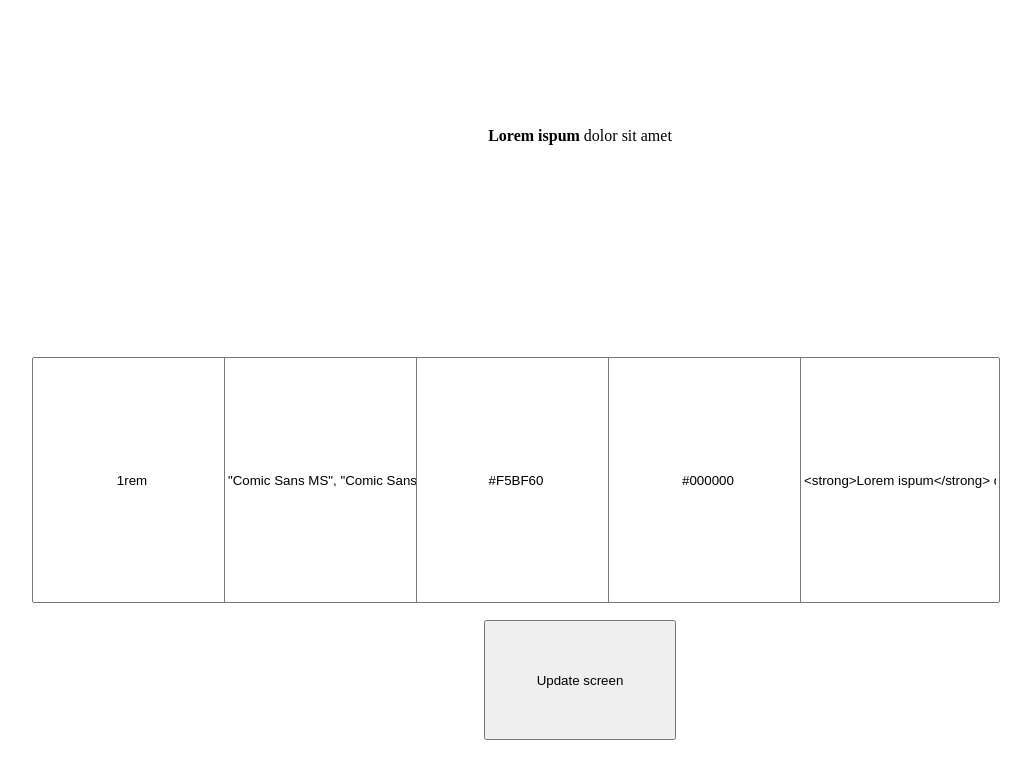
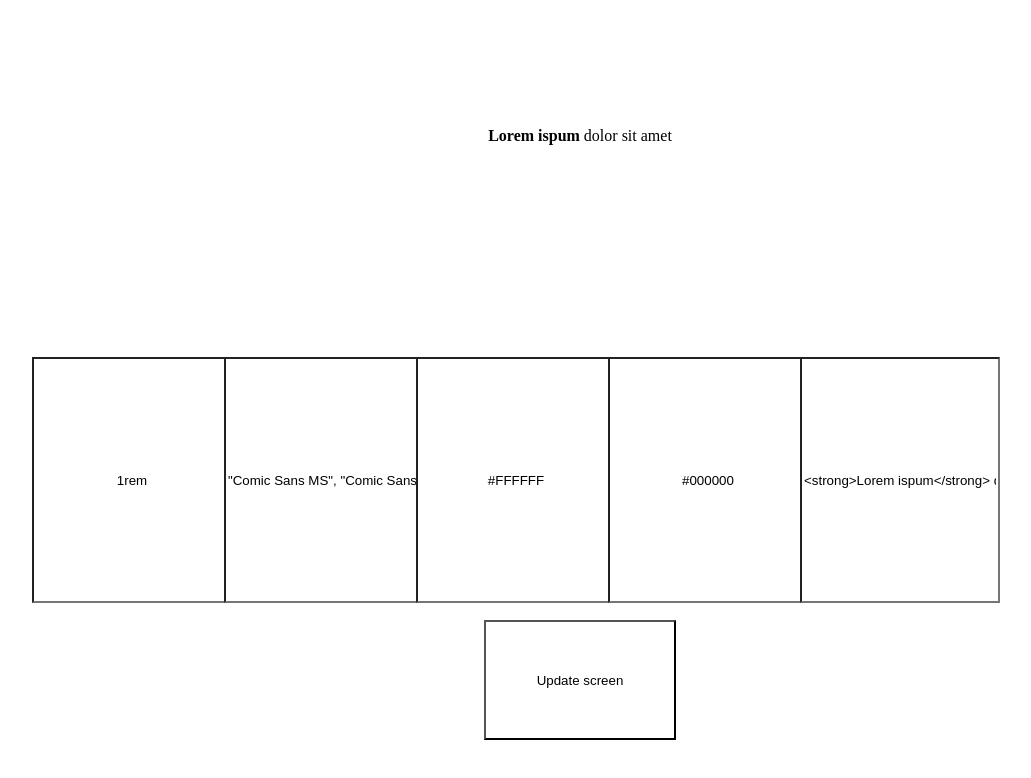
Before and after one commit to MrSaturnIdk/font-size-tester, a plain HTML site: page index.html in a window 1280 px wide. Shown: the whole page, without its empty margins (60-1091 px from the left). Drawn offline with Linux system fonts and the light colour scheme.

Commit message:
feat: use white background
So it feels like a "default" background and not my select color.

```diff
--- a/index.html
+++ b/index.html
@@ -52,7 +52,7 @@
 
     <input type="text" id="size" value="1rem">
     <input type="text" id="font" value="&quot;Comic Sans MS&quot;, &quot;Comic Sans&quot;, sans-serif">
-    <input type="text" id="bg-color" value="#F5BF60">
+    <input type="text" id="bg-color" value="#FFFFFF">
     <input type="text" id="text-color" value="#000000">
     <input type="text" id="text" value="<strong>Lorem ispum</strong> dolor sit amet">
 
--- a/main.css
+++ b/main.css
@@ -1,3 +1,7 @@
+body, input, button {
+    background-color: #FFFFFF;
+}
+
 body {
     overflow: hidden;
 }
```
